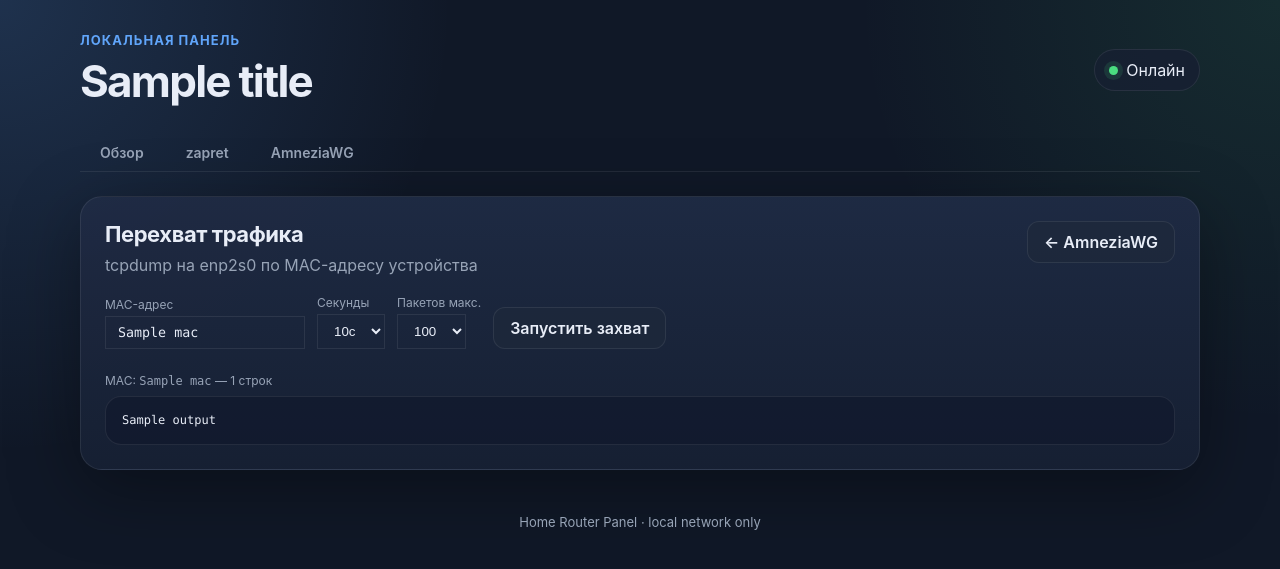
After one commit to meteopavel/Home_Router_Panel, a FastAPI app: template templates/capture.html in a window 1280 px wide. The commit adds this page. Shown: the top 569 px of the page. Run offline with FastAPI, Linux system fonts and the light colour scheme; the template is opened without the code that fills it: most values are stand-ins (such as "Sample title", 1, 10 or a date in 2020).

Commit message:
Add traffic capture tool: tcpdump by MAC address

```diff
--- a/app/main.py
+++ b/app/main.py
@@ -199,6 +199,56 @@ def backup_run():
     return RedirectResponse(url="/?backup=ok", status_code=303)
 
 
+@app.get("/capture")
+def capture_traffic(request: Request, mac: str = "", seconds: int = 15, count: int = 200):
+    mac = mac.strip().lower()
+    output = ""
+    error = ""
+
+    if mac:
+        import re
+        if not re.match(r"^([0-9a-f]{2}:){5}[0-9a-f]{2}$", mac):
+            error = f"Некорректный MAC-адрес: {mac}"
+        else:
+            try:
+                result = subprocess.run(
+                    [
+                        "/usr/bin/sudo", "-n", "/usr/bin/tcpdump",
+                        "-i", "enp2s0",
+                        "-n", "-q",
+                        "-c", str(min(count, 500)),
+                        "ether", "host", mac,
+                    ],
+                    capture_output=True, text=True,
+                    timeout=min(seconds, 120) + 5,
+                )
+                output = result.stdout + result.stderr
+            except subprocess.TimeoutExpired as e:
+                stdout = e.stdout or ""
+                stderr = e.stderr or ""
+                if isinstance(stdout, bytes):
+                    stdout = stdout.decode("utf-8", errors="replace")
+                if isinstance(stderr, bytes):
+                    stderr = stderr.decode("utf-8", errors="replace")
+                output = stdout + stderr + f"\n--- захват остановлен после {seconds}с ---"
+            except Exception as e:
+                error = str(e)
+
+    return templates.TemplateResponse(
+        request=request,
+        name="capture.html",
+        context={
+            "title": "Перехват трафика",
+            "mac": mac,
+            "seconds": seconds,
+            "count": count,
+            "output": output,
+            "error": error,
+            "active_tab": "amnezia",
+        },
+    )
+
+
 @app.get("/health")
 def health():
     return {"status": "ok"}
--- a/templates/amnezia.html
+++ b/templates/amnezia.html
@@ -193,6 +193,10 @@
                                 + VPN
                             </button>
                         </form>
+                        <a href="/capture?mac={{ dev.mac }}&seconds=15&count=200"
+                           class="button button-secondary" style="padding: 6px 12px; font-size: 12px;">
+                            Захватить
+                        </a>
                     </div>
                 </div>
             {% endfor %}
--- /dev/null
+++ b/templates/capture.html
@@ -0,0 +1,54 @@
+{% extends "base.html" %}
+{% block content %}
+
+<section class="section" style="margin-bottom: 20px;">
+    <div class="section-header">
+        <div>
+            <h2>Перехват трафика</h2>
+            <p>tcpdump на enp2s0 по MAC-адресу устройства</p>
+        </div>
+        <div class="actions">
+            <a href="/amnezia" class="button button-secondary">← AmneziaWG</a>
+        </div>
+    </div>
+
+    <form method="get" action="/capture" style="display: flex; gap: 12px; align-items: flex-end; flex-wrap: wrap; margin-bottom: 24px;">
+        <div>
+            <label style="display: block; font-size: 12px; color: var(--muted); margin-bottom: 4px;">MAC-адрес</label>
+            <input type="text" name="mac" value="{{ mac }}" placeholder="aa:bb:cc:dd:ee:ff"
+                   style="font-family: var(--font-mono); padding: 8px 12px; background: var(--bg-input); border: 1px solid var(--border); border-radius: var(--radius); color: var(--text); width: 200px;">
+        </div>
+        <div>
+            <label style="display: block; font-size: 12px; color: var(--muted); margin-bottom: 4px;">Секунды</label>
+            <select name="seconds" style="padding: 8px 12px; background: var(--bg-input); border: 1px solid var(--border); border-radius: var(--radius); color: var(--text);">
+                {% for s in [10, 15, 30, 60] %}
+                    <option value="{{ s }}" {% if s == seconds %}selected{% endif %}>{{ s }}с</option>
+                {% endfor %}
+            </select>
+        </div>
+        <div>
+            <label style="display: block; font-size: 12px; color: var(--muted); margin-bottom: 4px;">Пакетов макс.</label>
+            <select name="count" style="padding: 8px 12px; background: var(--bg-input); border: 1px solid var(--border); border-radius: var(--radius); color: var(--text);">
+                {% for c in [100, 200, 500] %}
+                    <option value="{{ c }}" {% if c == count %}selected{% endif %}>{{ c }}</option>
+                {% endfor %}
+            </select>
+        </div>
+        <button type="submit" class="button">Запустить захват</button>
+    </form>
+
+    {% if error %}
+        <div class="code-block" style="border-left: 3px solid var(--danger); padding: 12px 16px; color: var(--danger);">{{ error }}</div>
+    {% endif %}
+
+    {% if output %}
+        <div style="margin-bottom: 8px; font-size: 12px; color: var(--muted);">
+            MAC: <code>{{ mac }}</code> — {{ output.splitlines()|length }} строк
+        </div>
+        <div class="code-block" style="max-height: 600px; overflow-y: auto; white-space: pre; font-size: 12px;">{{ output }}</div>
+    {% elif mac and not error %}
+        <div class="empty-state">Нет пакетов за указанное время</div>
+    {% endif %}
+</section>
+
+{% endblock %}
```
